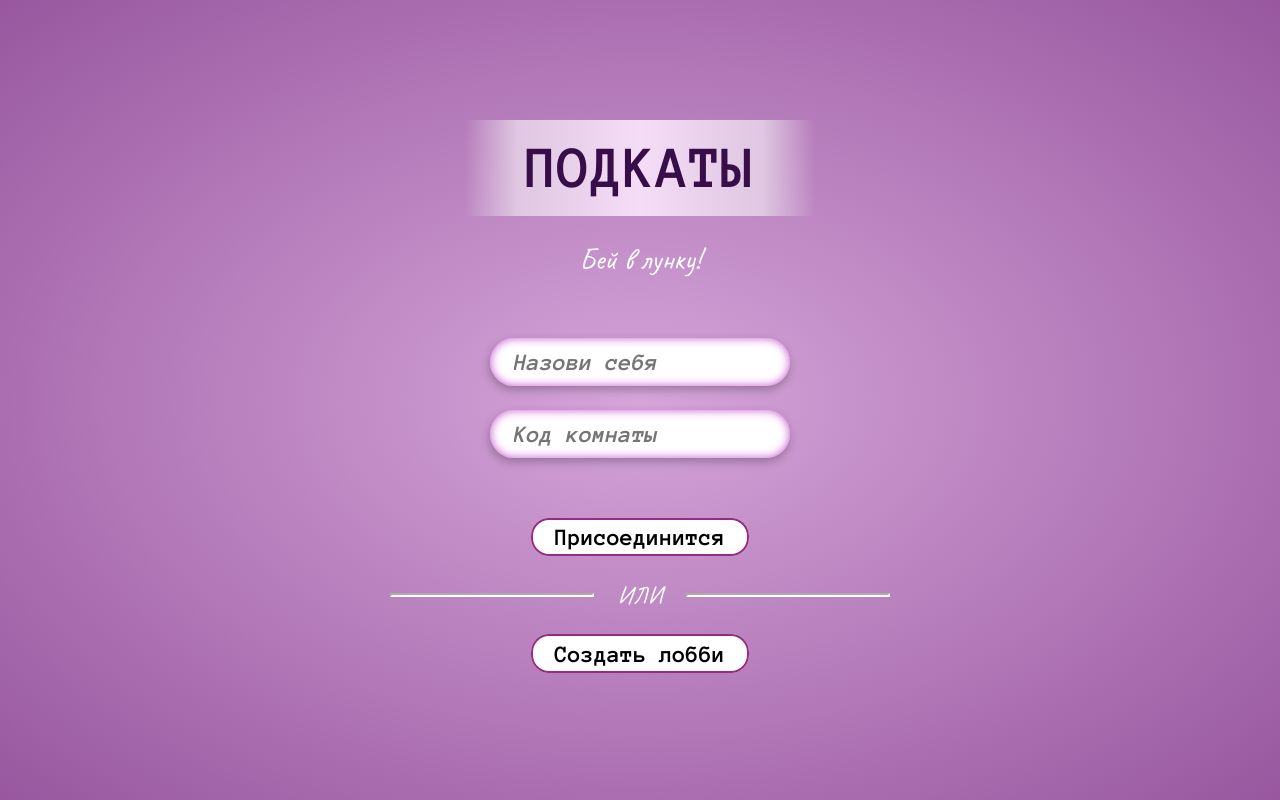
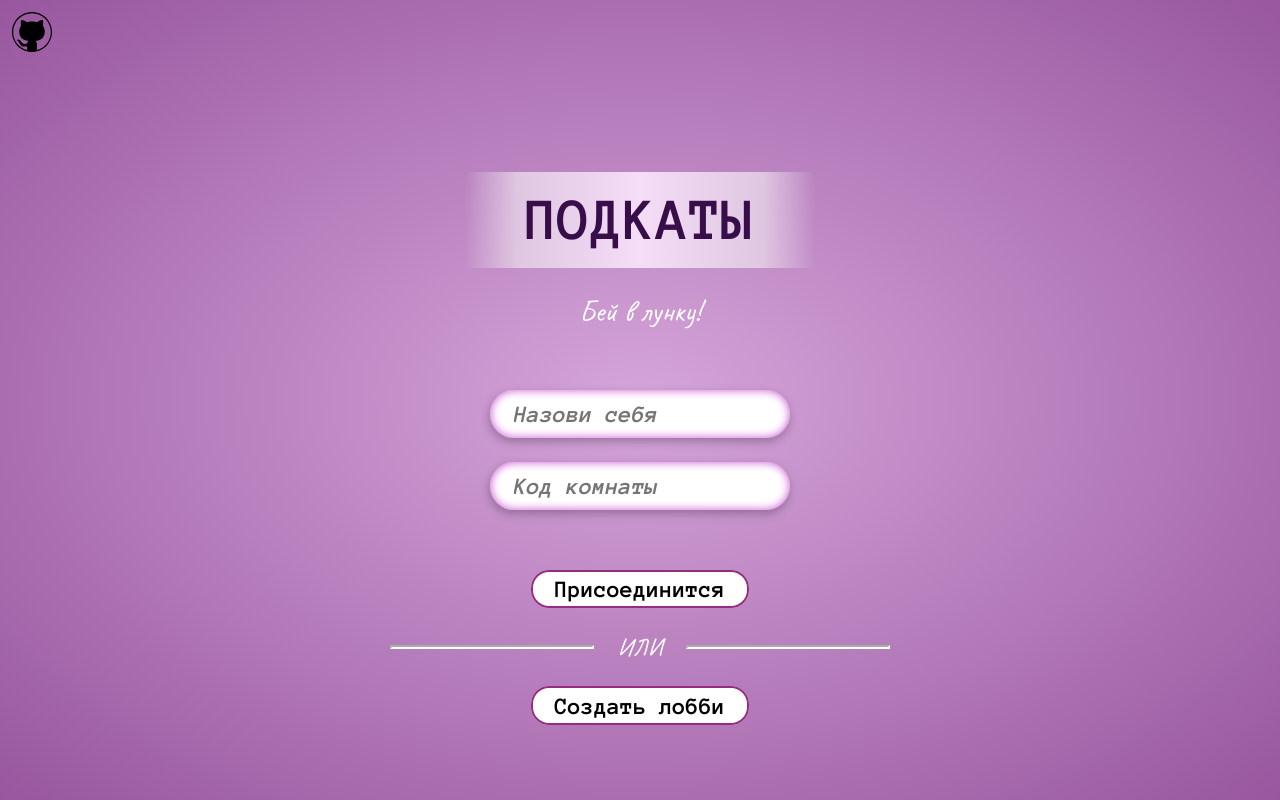
Before and after one commit to SunderShadow/Tacker_game_front, a SvelteKit app: page / in a window 1280 px wide. Built offline with nearby package versions, Linux system fonts and the light colour scheme.

Commit message:
Github icon added

```diff
--- /dev/null
+++ b/src/lib/icons/Github.svelte
@@ -0,0 +1,10 @@
+<svg viewBox="0 0 40 40" fill="none" xmlns="http://www.w3.org/2000/svg">
+  <g clip-path="url(#clip0_19_50)">
+    <path d="M20 0C8.95412 0 0 8.95412 0 20C0 31.0459 8.95412 40 20 40C31.0459 40 40 31.0459 40 20C40 8.95412 31.0459 0 20 0ZM20 1.17647C30.3965 1.17647 38.8235 9.60353 38.8235 20C38.8235 28.607 33.0412 35.8495 25.154 38.0928C24.9936 37.8502 24.8768 37.5675 24.8851 37.2358C24.9169 35.9922 24.8851 33.0937 24.8851 32.029C24.8851 30.2019 23.7293 28.9062 23.7293 28.9062C23.7293 28.9062 32.7987 29.009 32.7987 19.3313C32.7987 15.5972 30.8502 13.6535 30.8502 13.6535C30.8502 13.6535 31.874 9.66623 30.494 7.97564C28.947 7.80858 26.1755 9.45465 24.9931 10.2229C24.9931 10.2229 23.1211 9.45542 20.0023 9.45542C16.8835 9.45542 15.0092 10.2229 15.0092 10.2229C13.8257 9.45465 11.0553 7.80858 9.50827 7.97564C8.12827 9.66623 9.15211 13.6535 9.15211 13.6535C9.15211 13.6535 7.20129 15.5949 7.20129 19.329C7.20129 29.0067 16.2707 28.904 16.2707 28.904C16.2707 28.904 15.3574 29.9331 15.1562 31.4476C14.5306 31.6694 13.6653 31.937 12.8401 31.937C10.8718 31.937 9.37636 30.023 8.82812 29.1383C8.28695 28.2654 7.17842 27.5322 6.1443 27.5322C5.46312 27.5322 5.12868 27.8735 5.12868 28.2629C5.12868 28.6523 6.08357 28.9227 6.71415 29.6438C8.04357 31.165 8.01982 34.5887 12.7528 34.5887C13.3106 34.5887 14.3123 34.462 15.1149 34.352C15.1097 35.4629 15.0973 36.5459 15.1149 37.2335C15.1232 37.5657 15.0068 37.85 14.846 38.0928C6.95877 35.8495 1.17647 28.607 1.17647 20C1.17647 9.60353 9.60353 1.17647 20 1.17647Z" fill="black"/>
+  </g>
+  <defs>
+    <clipPath id="clip0_19_50">
+      <rect width="40" height="40" fill="white"/>
+    </clipPath>
+  </defs>
+</svg>
--- a/src/lib/styles/global.scss
+++ b/src/lib/styles/global.scss
@@ -1,18 +1,21 @@
 @import "fonts";
 
+html {
+  height: 100%;
+}
+
 html, body {
-  height: 100%;
   padding: 0;
   margin: 0;
 }
 
 :root {
   font-size: 24px;
+  font-family: "Anonymous Pro", serif;
 }
 
-body {
+html {
   background: radial-gradient(#D5A5DA, #98579E);
-  font-family: "Anonymous Pro", serif;
 }
 
 @import "default/input";
--- a/src/routes/+page.svelte
+++ b/src/routes/+page.svelte
@@ -2,8 +2,13 @@
   import '$lib/styles/global.scss'
 
   import Container from "$lib/components/Container.svelte"
-  import Title from "$lib/components/Title.svelte";
+  import Title from "$lib/components/Title.svelte"
+  import GithubIcon from "$lib/icons/Github.svelte"
 </script>
+
+<a href="https://github.com/SunderShadow/Tacker_game_front" class="git_icon">
+  <GithubIcon/>
+</a>
 
 <Container>
   <div class="title">
@@ -33,6 +38,12 @@
 
 <style lang="scss">
   @use "$lib/config.scss";
+
+  .git_icon {
+    display: flex;
+    width: 40px;
+    margin: .5rem 0 0 .5rem;
+  }
 
   .title {
     width: max-content;
```
